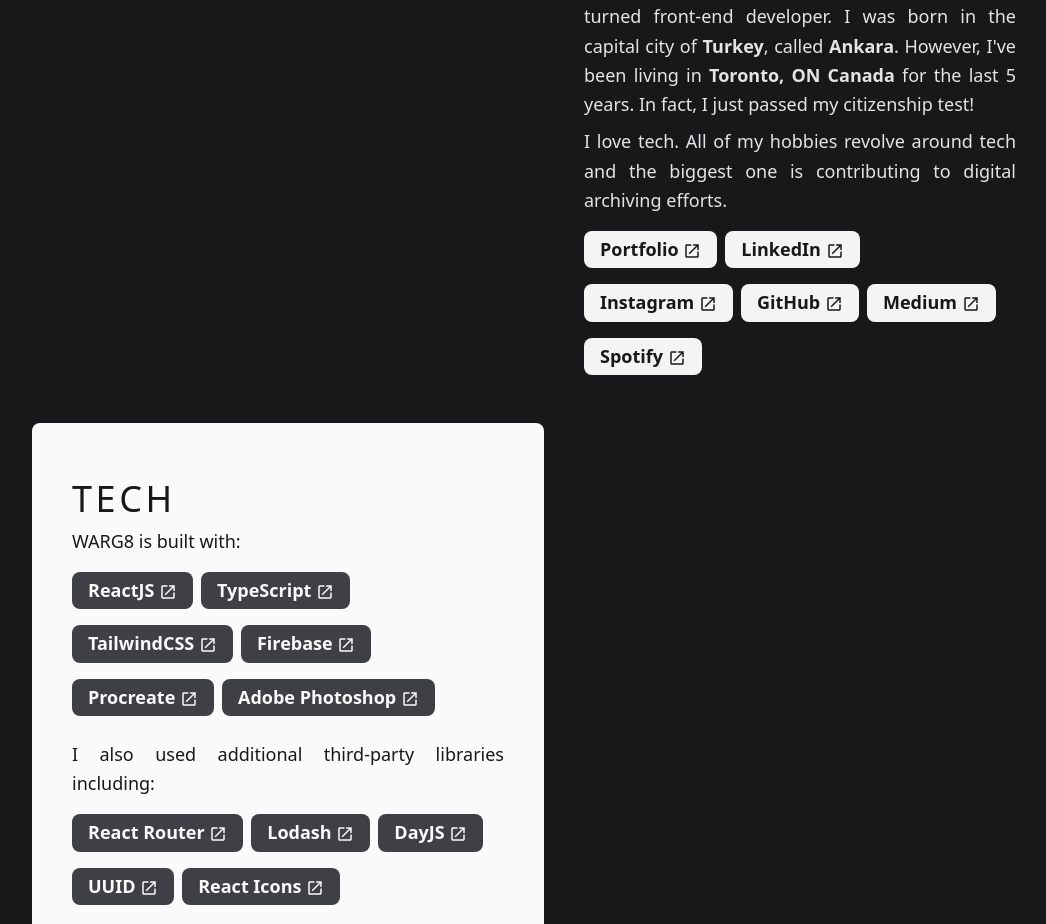
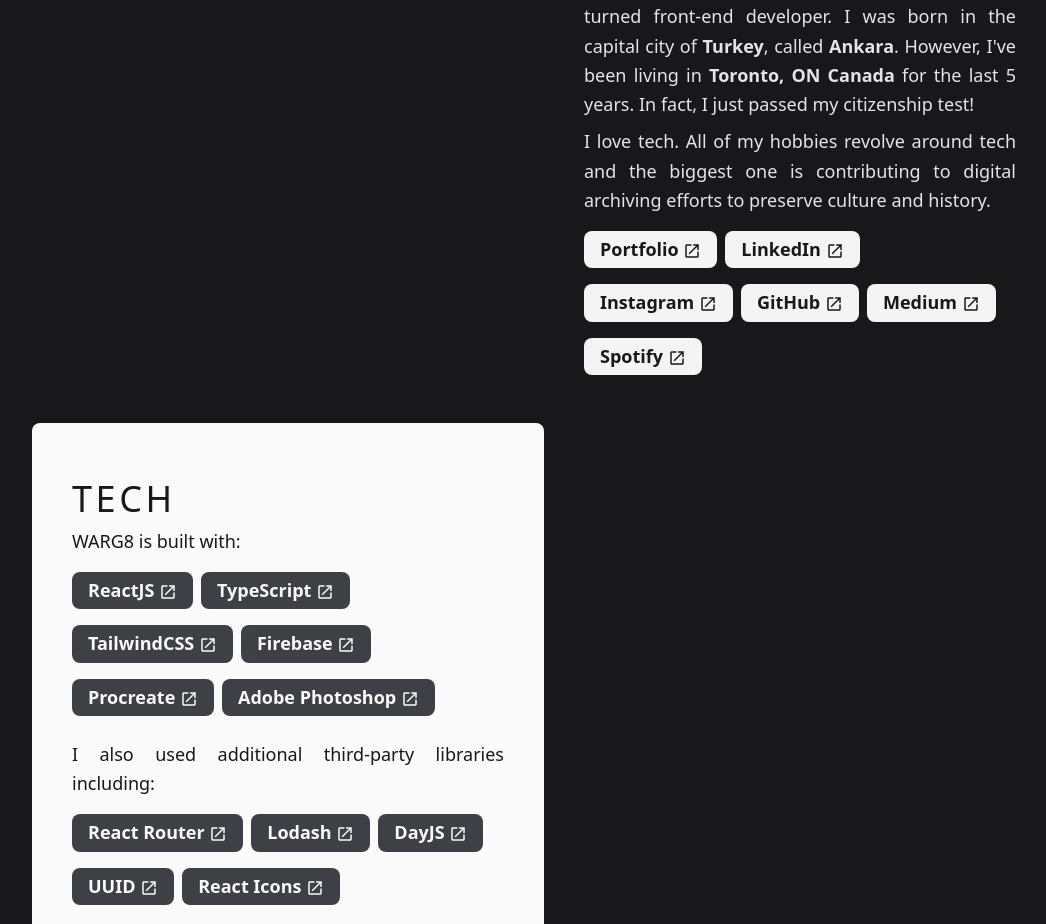
Before and after one commit to EmreYYZ/mh-2021-1, a React (Create React App) app: page / in a window 1280 px wide. Shown: the part 1868-2792 px from the top of the page, without its empty margins (96-1142 px from the left). Built offline with nearby package versions, Linux system fonts and the light colour scheme.

Commit message:
Small addition of 5 words.

```diff
--- a/src/pages/LandingPage.tsx
+++ b/src/pages/LandingPage.tsx
@@ -154,7 +154,7 @@
             <span className="font-bold"> Toronto, ON Canada </span>
             for the last 5 years. In fact, I just passed my citizenship test!
           </p>
-          <p className="landing-p">I love tech. All of my hobbies revolve around tech and the biggest one is contributing to digital archiving efforts.</p>
+          <p className="landing-p">I love tech. All of my hobbies revolve around tech and the biggest one is contributing to digital archiving efforts to preserve culture and history.</p>
           <div>
             {social.map((link) => (
               <div className="animation inline-block landing-p bg-gray-100 rounded-lg text-gray-900 hover:bg-gray-300 mt-2 pl-4 py-1 mr-2" key={uuidv4()}>
```
